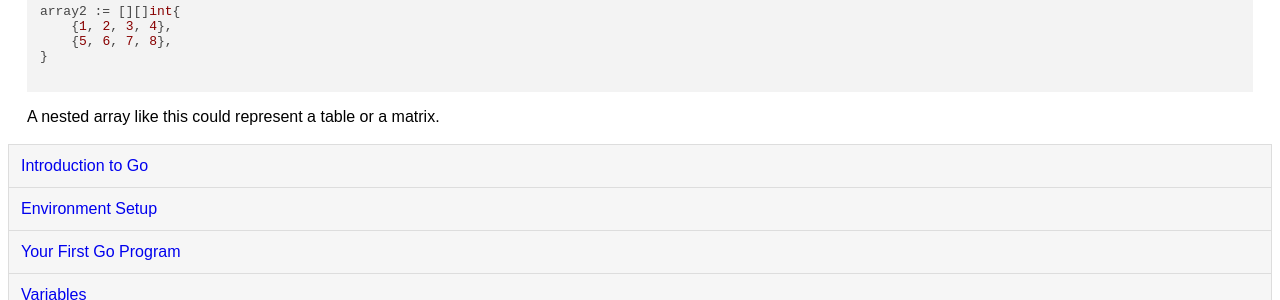
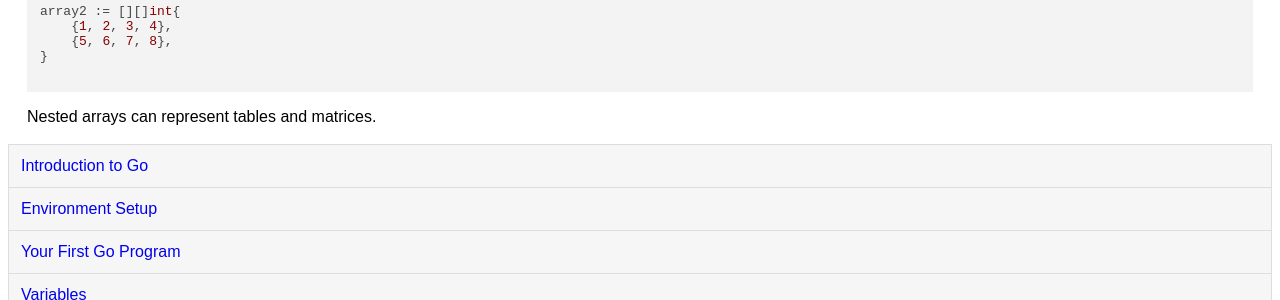
Before and after one commit to learnmonkey/learnmonkey.github.io, a Jekyll site: the page built from programming/golang/arrays.html, in a window 1280 px wide. Shown: the part 1176-1476 px from the top of the page. Built offline with Jekyll 4.4.1, drawn with Linux system fonts in a browser that asks for light colours; nearby versions of some CDN libraries.

Commit message:
tiny edit

```diff
--- a/programming/golang/arrays.html
+++ b/programming/golang/arrays.html
@@ -54,5 +54,5 @@ array2 := [][]int{
     {5, 6, 7, 8},
 }
     </code></pre>
-    <p>A nested array like this could represent a table or a matrix.</p>
+    <p>Nested arrays can represent tables and matrices.</p>
 </section>
```
